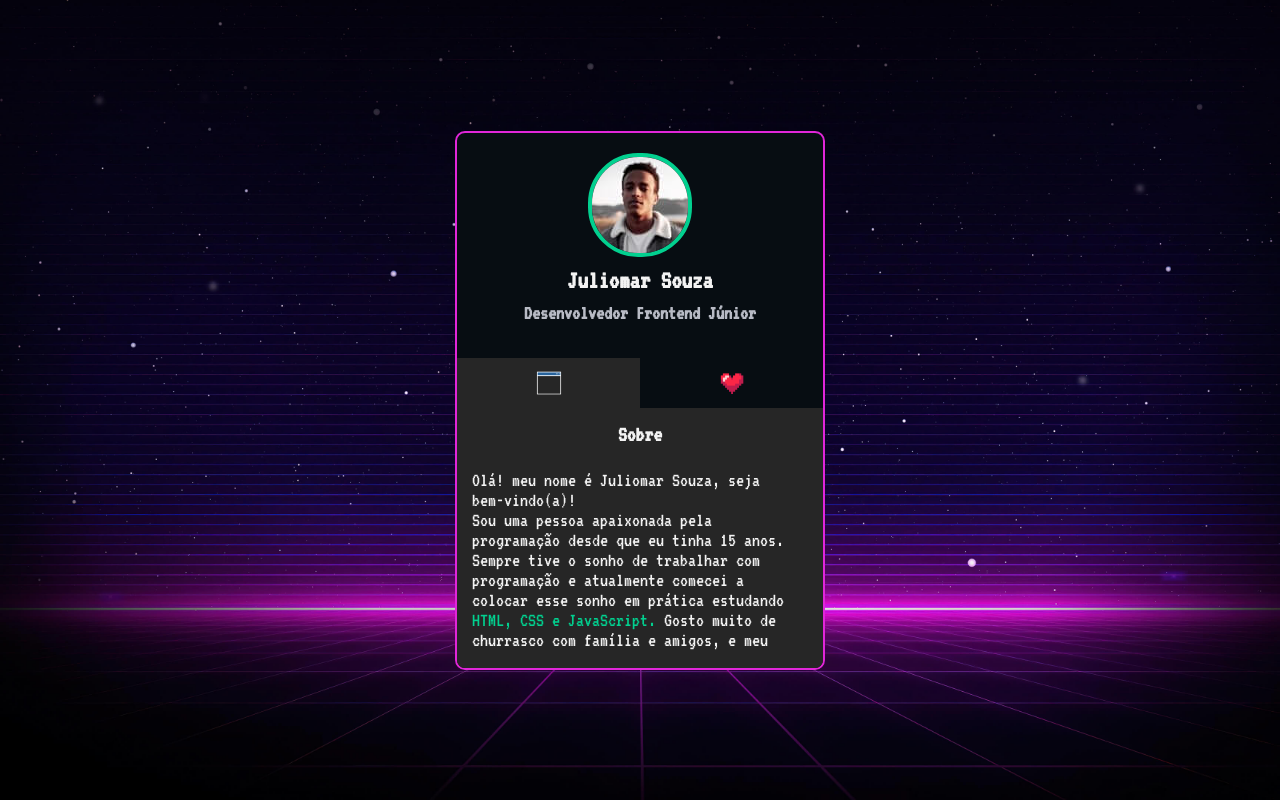
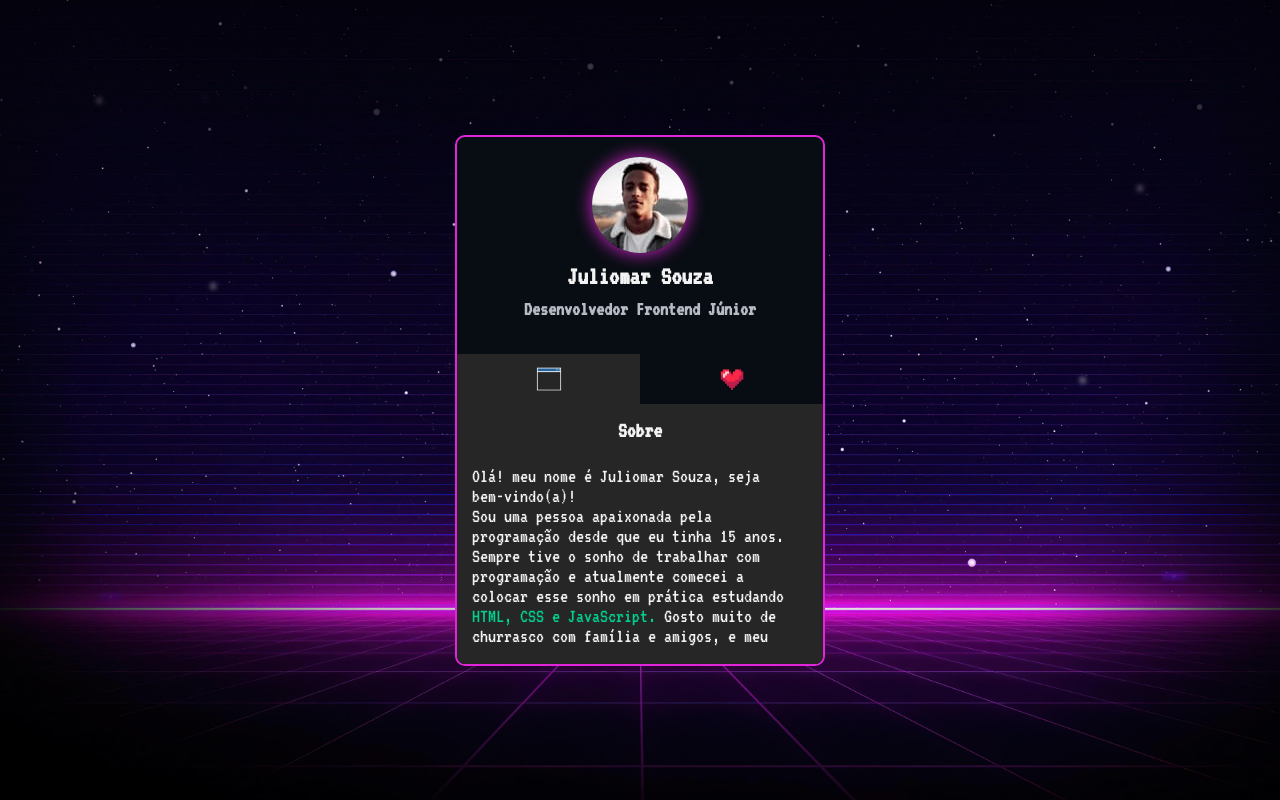
Before and after one commit to juliomar22/mini-portfolio, a plain HTML site: page index.html in a window 1280 px wide. Drawn offline with Linux system fonts and the light colour scheme.

Commit message:
Sombra da foto do perfil.

```diff
--- a/src/css/estilos.css
+++ b/src/css/estilos.css
@@ -33,7 +33,7 @@ body {
 
 .cartao .minhas-informacoes img {
 	border-radius: 50px;
-	border: 4px solid #02d08f;
+	box-shadow:0 0 1em #e126d9;
 }
 
 .cartao .minhas-informacoes .nome {
```
